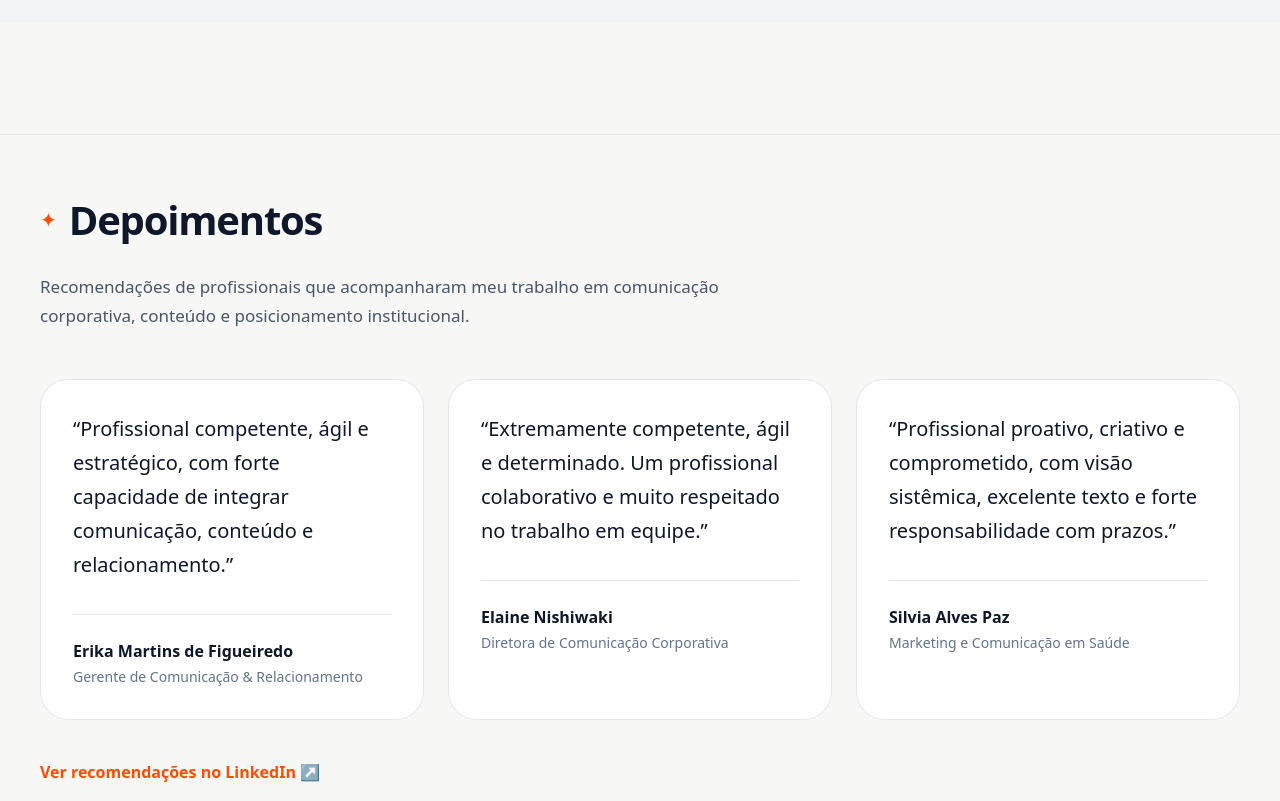
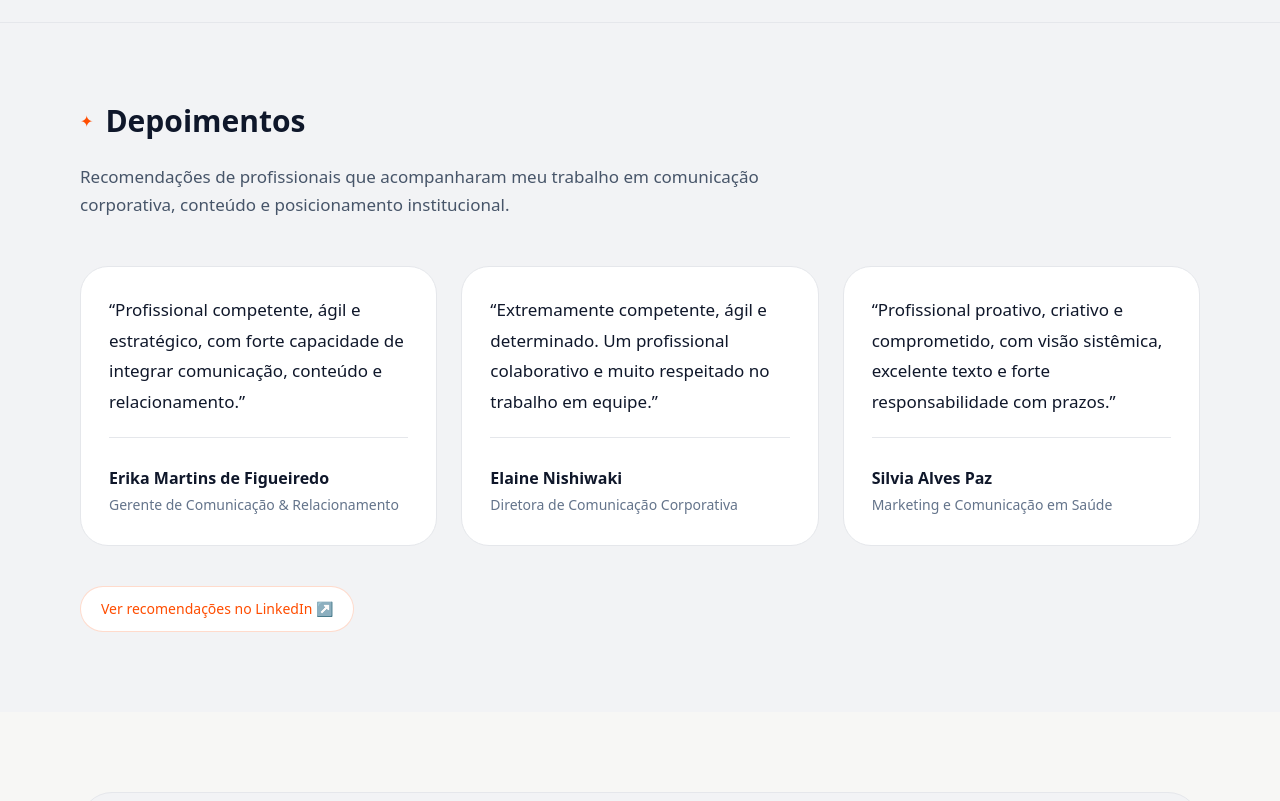
Before and after one commit to andretomazela-dev/integrado, a Next.js app: page /repertorio1 in a window 1280 px wide. Shown: the part 2080-2881 px from the top of the page. Built offline with nearby package versions, Linux system fonts and the light colour scheme.

Commit message:
Update page.jsx

```diff
--- a/app/repertorio1/page.jsx
+++ b/app/repertorio1/page.jsx
@@ -267,89 +267,140 @@ export default function RepertorioPage() {
         </div>
       </section>
 
-   {/* =========================
+  {/* =========================
    DEPOIMENTOS
 ========================= */}
 
-<section className="mt-28 border-t border-[#E5E7EB] pt-16">
-  <div className="max-w-[1280px] mx-auto px-6 md:px-10">
+<section className="py-16 md:py-20 bg-[#F2F3F5] border-t border-gray-200">
+  <div className="container">
 
-    <div className="flex items-center gap-3 mb-8">
-      <span className="text-[#FF4D00] text-xl">✦</span>
+    {/* TÍTULO */}
+    <div className="flex items-center gap-3 mb-6">
+      <span className="text-[#FF4D00]">✦</span>
 
-      <h2 className="text-[32px] md:text-[40px] leading-[1.05] tracking-[-0.03em] font-bold text-[#0F172A]">
+      <h2 className="text-2xl md:text-3xl font-bold text-[#0F172A]">
         Depoimentos
       </h2>
     </div>
 
-    <p className="text-[17px] leading-[1.7] text-[#475569] max-w-[760px] mb-12">
+    <p className="max-w-3xl text-[16px] md:text-[17px] leading-relaxed text-[#475569]">
       Recomendações de profissionais que acompanharam meu trabalho em
       comunicação corporativa, conteúdo e posicionamento institucional.
     </p>
 
-    <div className="grid md:grid-cols-3 gap-6">
+    {/* GRID */}
+    <div className="mt-12 grid md:grid-cols-3 gap-6">
 
       {/* CARD 1 */}
-      <div className="rounded-[28px] border border-[#E5E7EB] bg-white p-8">
-        <p className="text-[20px] leading-[1.7] text-[#0F172A] mb-8">
+      <div
+        className="
+          bg-white
+          border
+          border-gray-200
+          rounded-[28px]
+          p-7
+          flex
+          flex-col
+          min-h-[280px]
+        "
+      >
+        <p className="text-[17px] leading-[1.8] text-[#0F172A]">
           “Profissional competente, ágil e estratégico, com forte capacidade
           de integrar comunicação, conteúdo e relacionamento.”
         </p>
 
-        <div className="pt-6 border-t border-[#E5E7EB]">
-          <h3 className="font-semibold text-[#0F172A]">
+        <div className="mt-auto pt-7 border-t border-gray-200">
+          <h3 className="font-semibold text-[#0F172A] text-[16px]">
             Erika Martins de Figueiredo
           </h3>
 
-          <p className="text-sm text-[#64748B] mt-1">
+          <p className="mt-1 text-sm text-[#64748B] leading-relaxed">
             Gerente de Comunicação & Relacionamento
           </p>
         </div>
       </div>
 
       {/* CARD 2 */}
-      <div className="rounded-[28px] border border-[#E5E7EB] bg-white p-8">
-        <p className="text-[20px] leading-[1.7] text-[#0F172A] mb-8">
+      <div
+        className="
+          bg-white
+          border
+          border-gray-200
+          rounded-[28px]
+          p-7
+          flex
+          flex-col
+          min-h-[280px]
+        "
+      >
+        <p className="text-[17px] leading-[1.8] text-[#0F172A]">
           “Extremamente competente, ágil e determinado. Um profissional
           colaborativo e muito respeitado no trabalho em equipe.”
         </p>
 
-        <div className="pt-6 border-t border-[#E5E7EB]">
-          <h3 className="font-semibold text-[#0F172A]">
+        <div className="mt-auto pt-7 border-t border-gray-200">
+          <h3 className="font-semibold text-[#0F172A] text-[16px]">
             Elaine Nishiwaki
           </h3>
 
-          <p className="text-sm text-[#64748B] mt-1">
+          <p className="mt-1 text-sm text-[#64748B] leading-relaxed">
             Diretora de Comunicação Corporativa
           </p>
         </div>
       </div>
 
       {/* CARD 3 */}
-      <div className="rounded-[28px] border border-[#E5E7EB] bg-white p-8">
-        <p className="text-[20px] leading-[1.7] text-[#0F172A] mb-8">
+      <div
+        className="
+          bg-white
+          border
+          border-gray-200
+          rounded-[28px]
+          p-7
+          flex
+          flex-col
+          min-h-[280px]
+        "
+      >
+        <p className="text-[17px] leading-[1.8] text-[#0F172A]">
           “Profissional proativo, criativo e comprometido, com visão sistêmica,
           excelente texto e forte responsabilidade com prazos.”
         </p>
 
-        <div className="pt-6 border-t border-[#E5E7EB]">
-          <h3 className="font-semibold text-[#0F172A]">
+        <div className="mt-auto pt-7 border-t border-gray-200">
+          <h3 className="font-semibold text-[#0F172A] text-[16px]">
             Silvia Alves Paz
           </h3>
 
-          <p className="text-sm text-[#64748B] mt-1">
+          <p className="mt-1 text-sm text-[#64748B] leading-relaxed">
             Marketing e Comunicação em Saúde
           </p>
         </div>
       </div>
     </div>
 
-    <div className="mt-10">
+    {/* CTA */}
+    <div className="mt-10 flex justify-start">
       <a
         href="https://www.linkedin.com/in/tomazela/details/recommendations/"
         target="_blank"
         rel="noopener noreferrer"
-        className="inline-flex items-center gap-2 text-[#FF4D00] font-semibold hover:opacity-80 transition"
+        className="
+          inline-flex
+          items-center
+          gap-2
+          rounded-full
+          border
+          border-[#FF4D00]/20
+          bg-white
+          px-5
+          py-3
+          text-sm
+          font-medium
+          text-[#FF4D00]
+          hover:bg-[#FFF4EE]
+          transition
+        "
       >
         Ver recomendações no LinkedIn ↗
       </a>
```
